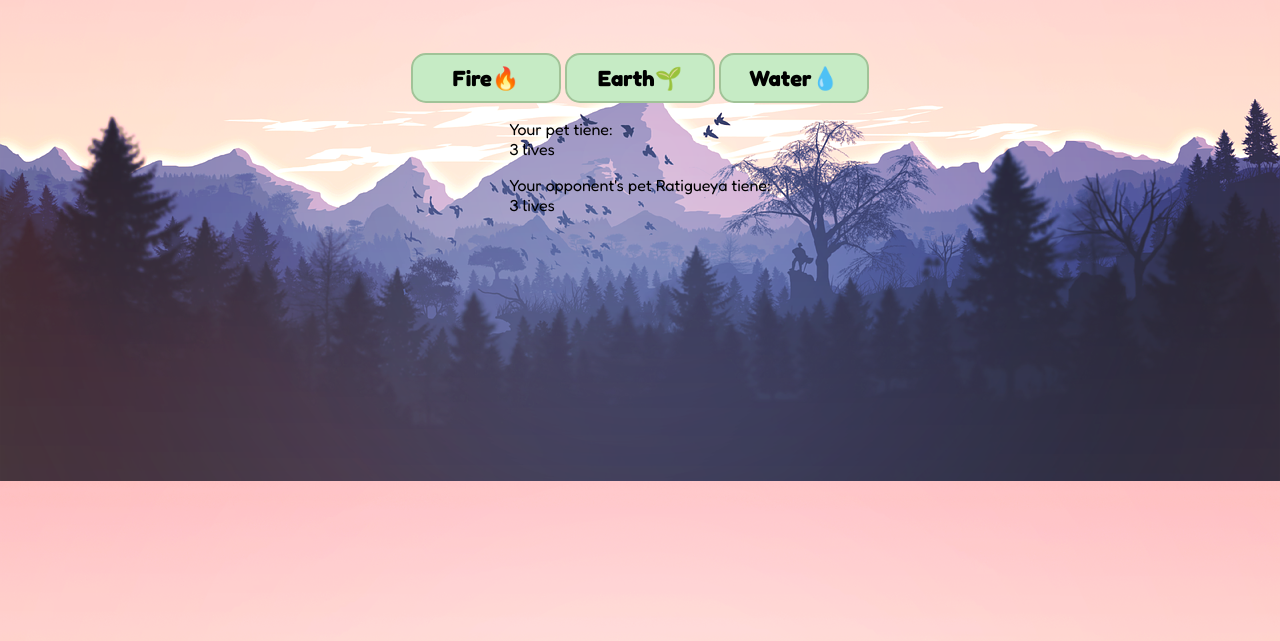
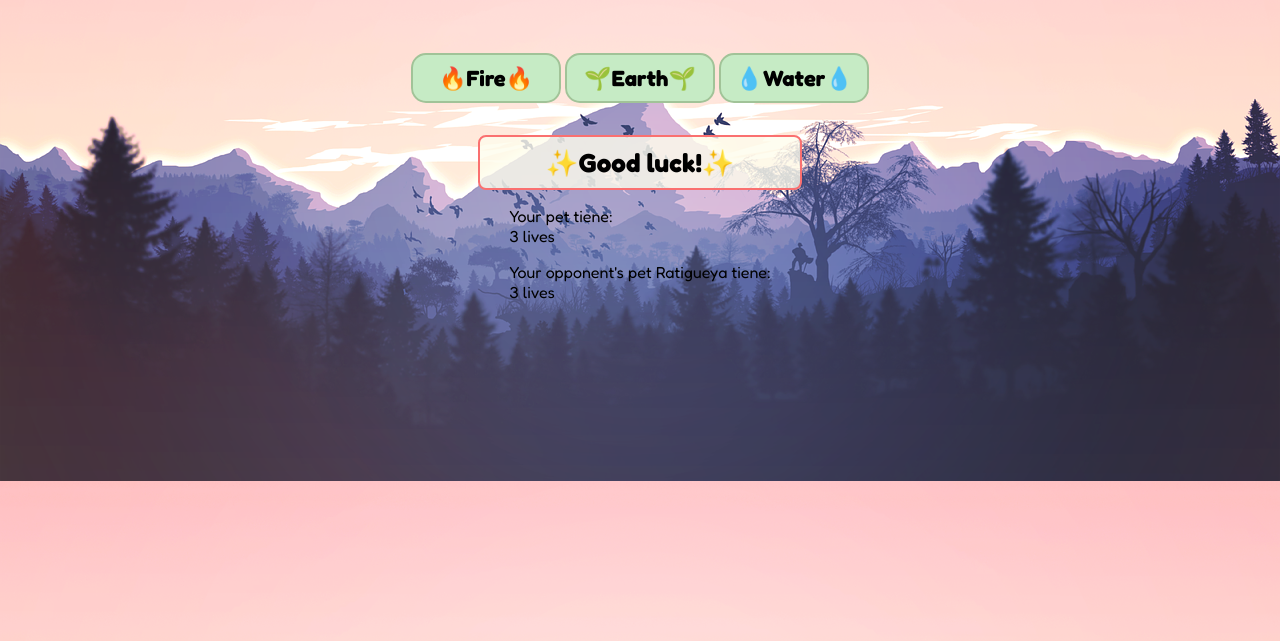
Before and after one commit to ValenciaTatiana/MOKEPON-game, a plain HTML site: page index.html in a window 1280 px wide. Both pictures are taken after a click on the button "Select". Shown: the part 159-800 px from the top of the page. Drawn offline with Linux system fonts and the light colour scheme.

Commit message:
Adding a space for win, lose, or tie messages in each attack, modifying JavaScript and HTML to enhance the experience, and including a message indicating who wins or loses the game in the message area.

```diff
--- a/index.html
+++ b/index.html
@@ -43,24 +43,22 @@
         <h2 class="instruction">Choose your attack</h2>
 
         <div>
-            <button id="button-fire" onclick=strokeFire()>Fire🔥</button>
-            <button id="button-earth" onclick=strokeEarth()>Earth🌱</button>
-            <button id="button-water" onclick=strokeWater()>Water💧</button>
+            <button id="button-fire" onclick=strokeFire()>🔥Fire🔥</button>
+            <button id="button-earth" onclick=strokeEarth()>🌱Earth🌱</button>
+            <button id="button-water" onclick=strokeWater()>💧Water💧</button>
         </div>
 
+            <div id="messages">
+                <div id="result">✨Good luck!✨</div>
+
+                <section id="play-again">
+                    <button id="button-playAgain" onclick="location.reload()">Play again</button>
+                </section>
+            </div>
+
         <div>
-            <!-- <section id="messages">
-            </section> -->
-            <div id="result"></div>
             <div id="stroke-player"></div>
             <div id="stroke-opponent"></div>
-
-            <section id="play-again">
-                <button id="button-playAgain" onclick="location.reload()">Play again</button>
-            </section>
-        </div>
-
-        <div>
             <p>Your pet <span id="player-pet"></span> tiene: <br><span id="life-player">3 lives</span></p>
             <p>Your opponent's pet <span id="opponent-pet"></span> tiene: </span><br><span id="life-opponent">3
                     lives</span></p>
--- a/juego.js
+++ b/juego.js
@@ -102,9 +102,6 @@ function strokeMessages() {
         resultStrokePlayer.appendChild(newStrokePlayer);
         resultStrokeOpponent.appendChild(newStrokeOpponent);
 
-    // Resultado de batalla
-    //let battleResult = document.createElement("h3");
-
     let counterLivesPlayer = document.querySelector("#life-player")
     let counterLivesOpponent = document.querySelector("#life-opponent")
 
@@ -132,11 +129,13 @@ function strokeMessages() {
 }
 
 function counterLives() {
+    let result = document.querySelector("#result");
+
     if (livesPlayer == 0) {
-        alert("❌YOU LOST😥")
+        result.textContent = "❌YOU LOST, I'm sorry.😥";
         disabledButtonStroke()
     } else if (livesOpponent == 0) {
-        alert("🏆YOU WON!!🎉")
+        result.textContent = "🏆YOU WON!! Congratulations.🎉";
         disabledButtonStroke()
     }
 }
--- a/styles.css
+++ b/styles.css
@@ -89,3 +89,19 @@ button {
     flex-direction: column;
     align-items: center;
 }
+
+#messages {
+    display: flex;
+    flex-direction: column;
+    align-items: center;
+    text-align: center;
+    width: 300px;
+    background-color: rgba(254, 253, 237, 0.8);
+    color: black;
+    border: 2px solid  #FA7070;
+    font-size: 26px;
+    font-weight: bold;
+    margin-top: 2rem;
+    border-radius: 8px;
+    padding: 10px;
+}
```
